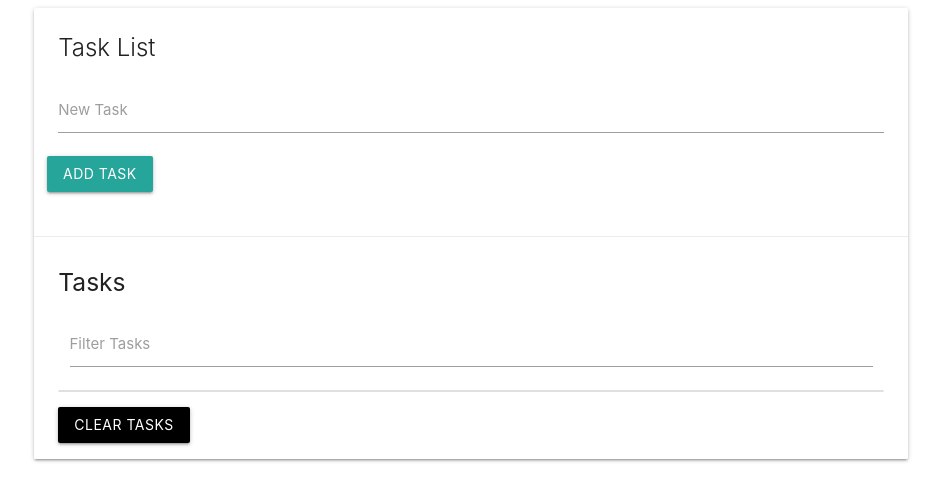
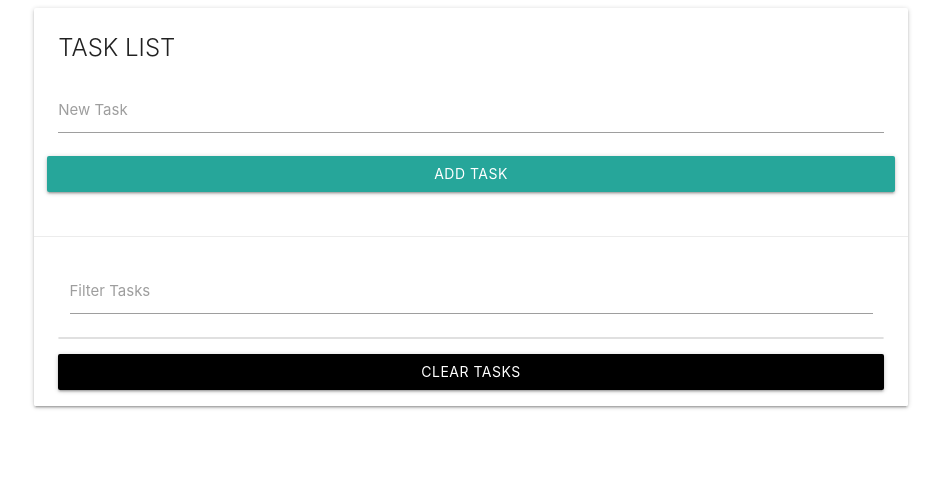
Before and after one commit to JavarrusM/Portfolio-JavaScript-Task-List, a plain HTML site: page index.html in a window 1280 px wide. Shown: the whole page, without its empty margins (169-1110 px from the left). Drawn offline with nearby package versions, Linux system fonts and the light colour scheme.

Commit message:
update: css button styling and font case

```diff
--- a/index.html
+++ b/index.html
@@ -27,25 +27,25 @@
         <div class="col s12">
           <div id="main" class="card">
             <div class="card-content">
-              <span class="card-title">Task List</span>
+              <span class="card-title">TASK LIST</span>
               <div class="row">
                 <form id="task-form">
                   <div class="input-field col s12">
                     <input type="text" name="task" id="task" />
                     <label for="task">New Task</label>
                   </div>
-                  <input type="submit" value="Add Task" class="btn" />
+                  <input type="submit" value="Add Task" class="btn btn-block col s12" />
                 </form>
               </div>
             </div>
             <div class="card-action">
-              <h5 id="task-title">Tasks</h5>
+              <!-- <h5 id="task-title">Tasks</h5> -->
               <div class="input-field col s12">
                 <input type="text" name="filter" id="filter" />
                 <label for="filter">Filter Tasks</label>
               </div>
               <ul class="collection"></ul>
-              <a href="#" class="clear-tasks btn black">Clear Tasks</a>
+              <a href="#" class="clear-tasks btn btn-block black ">Clear Tasks</a>
             </div>
           </div>
         </div>
```
